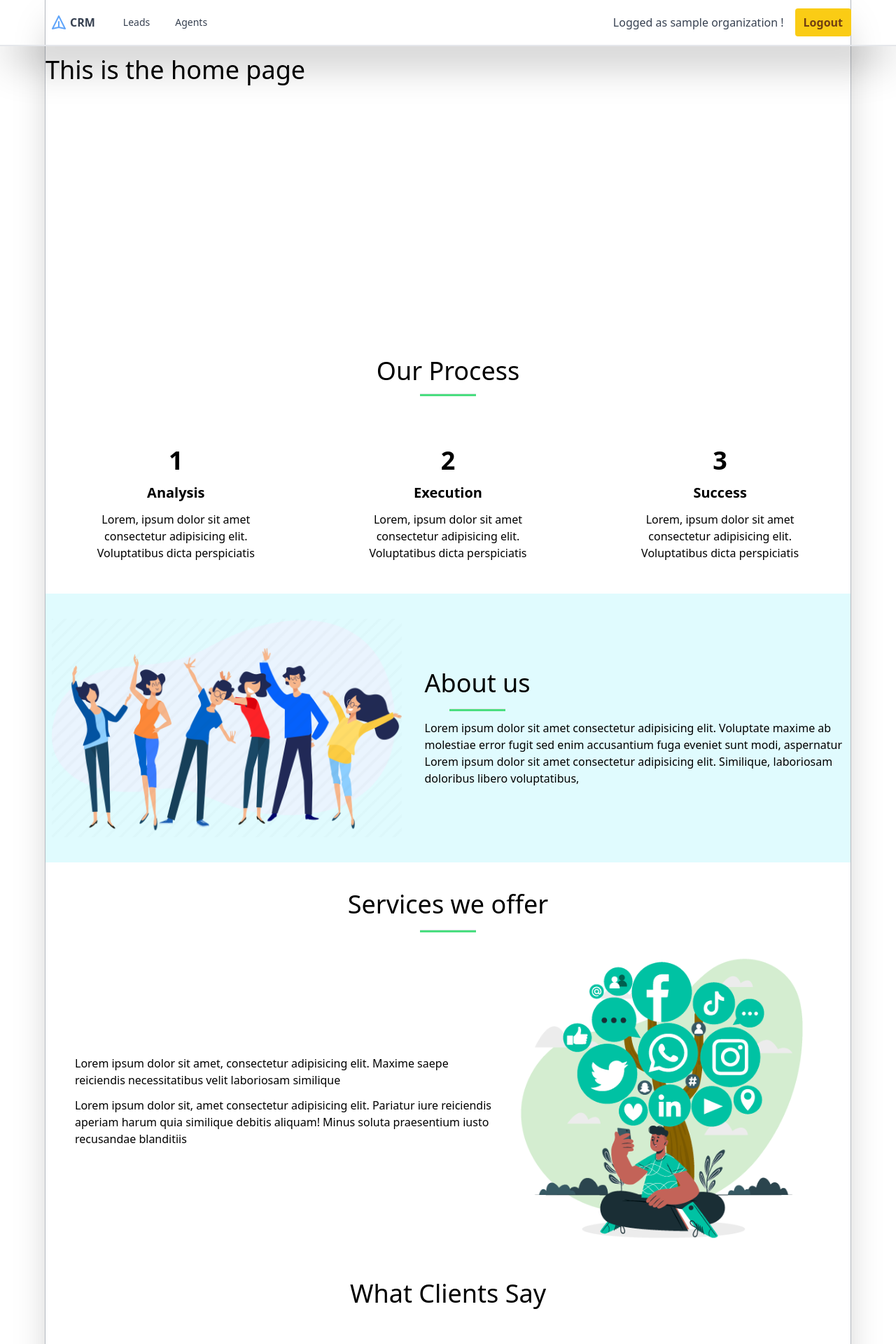
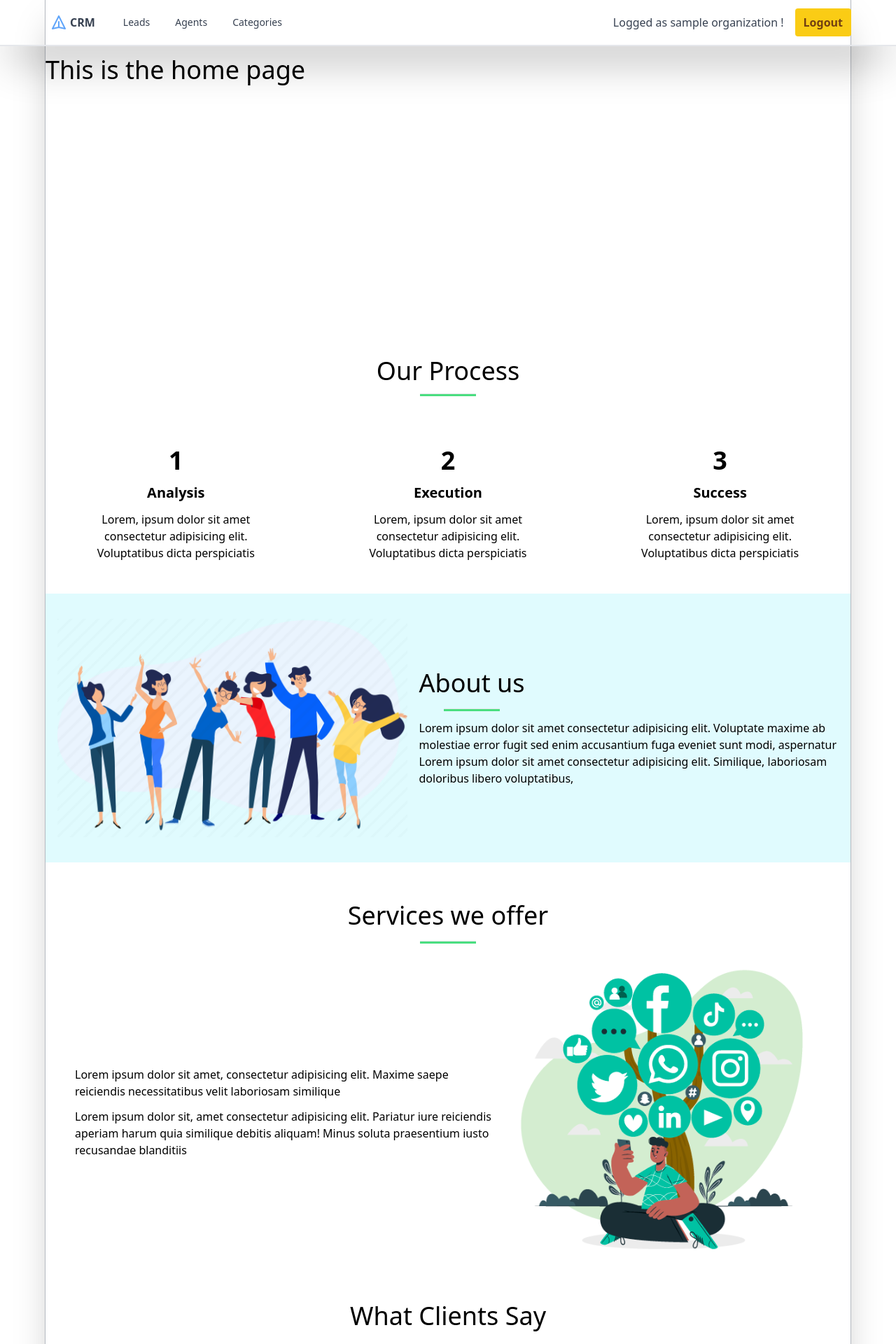
Before and after one commit to kilundi/CRM, a Django app: page / in a window 1280 px wide. Shown: the top 1920 px of the page at 70% size. Run offline with Django 5.2, Linux system fonts and the light colour scheme; the visitor is signed in with stand-in values (Sample User, id 1); some libraries are stand-ins or nearby versions.

Commit message:
small device modification

```diff
--- a/agents/templates/agents/agent_create.html
+++ b/agents/templates/agents/agent_create.html
@@ -14,8 +14,8 @@
 
 {% block content %}
 
-<div class="flex flex-col items-center justify-center p-16 w-full max-h-full">
-    <a href="{% url 'agents:agents_list' %}">Go back to Agent_list</a>
+<div class="flex flex-col items-center justify-center md:p-16 w-full max-h-full">
+    <a class="text-blue-600 underline" href="{% url 'agents:agents_list' %}">Go back to Agents</a>
 
 
 
--- a/agents/templates/agents/agent_list.html
+++ b/agents/templates/agents/agent_list.html
@@ -16,7 +16,7 @@
 
 
     <div class="w-full text-center">
-        <h1 class="text-4xl font-header">Agents</h1>
+        <h1 class="text-2xl md:text-4xl font-header">Agents</h1>
     </div>
 
     {% if agents %}
--- a/agents/templates/agents/agent_update.html
+++ b/agents/templates/agents/agent_update.html
@@ -15,10 +15,10 @@
 {% block content %}
 
 
-<div class="flex flex-col items-center justify-center p-16 w-full max-h-full">
-    <a href="{% url 'agents:agents_list' %}">Go back to agent_list</a>
+<div class="flex flex-col items-center justify-center md:p-16 w-full max-h-full">
+    <a class="text-blue-600 underline" href="{% url 'agents:agents_list' %}">Go back to agents</a>
 
-    <h1>{{ agent.user }} update</h1>
+    <h1 class="mt-4">{{ agent.user }} update</h1>
 
 
     <div class="flex flex-col items-center justify-center max-h-full dark w-full ">
--- a/leads/templates/leads/category_create.html
+++ b/leads/templates/leads/category_create.html
@@ -14,7 +14,7 @@
 
 {% block content %}
 
-<div class="flex flex-col items-center justify-center p-16 w-full max-h-full">
+<div class="flex flex-col items-center justify-center md:p-16 w-full max-h-full">
     <a href="{% url 'leads:category_list' %}">Go back to Categories</a>
 
 
--- a/leads/templates/leads/category_list.html
+++ b/leads/templates/leads/category_list.html
@@ -19,7 +19,7 @@
     </div>
     <div class="container px-5 mx-auto">
         <div class="flex flex-col text-center w-full mb-20">
-            <h1 class="sm:text-4xl text-3xl font-medium title-font mb-2 text-gray-900">Categories</h1>
+            <h1 class="text-2xl md:text-4xl font-medium title-font mb-2 text-gray-900">Categories</h1>
             <p class="lg:w-2/3 mx-auto leading-relaxed text-base">These categories segment the leads</p>
         </div>
         <div class="max-w-[500px] w-full mx-auto overflow-auto shadow-[rgba(13,_38,_76,_0.19)_0px_9px_20px] rounded-xl">
--- a/leads/templates/leads/category_update.html
+++ b/leads/templates/leads/category_update.html
@@ -14,7 +14,7 @@
 
 {% block content %}
 
-<div class="flex flex-col items-center justify-center p-16 w-full max-h-full">
+<div class="flex flex-col items-center justify-center md:p-16 w-full max-h-full">
     <a href="{% url 'leads:category_list' %}">Go back to Categories</a>
 
 
--- a/leads/templates/leads/home.html
+++ b/leads/templates/leads/home.html
@@ -26,12 +26,12 @@
 
     <div class="w-full rounded-t-xl bg-cover bg-center bg-custom-image h-96 bg-opacity-20">
 
-        <h1 class="text-4xl">This is the home page</h1>
+        <h1 class="text-2xl md:text-4xl">This is the home page</h1>
     </div>
 
     <div class="w-full min-h-96 flex flex-col justify-around items-center gap-3 pt-4 pb-4">
         <div class="flex flex-col justify-center items-center gap-3">
-            <h1 class="text-4xl font-header">Our Process</h1>
+            <h1 class="text-2xl md:text-4xl font-header">Our Process</h1>
 
             <hr class="w-20 h-1 bg-green-400">
 
@@ -75,16 +75,16 @@
 
     </div>
     <div
-        class="w-full min-h-96 flex flex-col md:flex-row justify-around items-center gap-4 mb-10 bg-cyan-300 bg-opacity-20">
+        class="w-full p-4 min-h-96 flex flex-col md:flex-row justify-around items-center gap-4 mb-10 bg-cyan-300 bg-opacity-20">
 
         <div class="max-w-[500px]">
             <img src="{% static 'images/about-us.png' %}" alt="about us" class="w-full h-full object-cover">
         </div>
 
-        <div class=" max-w-[800px] md:max-w-[600px] w-full flex flex-col gap-3  ">
+        <div class="max-w-[800px] md:max-w-[600px] w-full flex flex-col gap-3  ">
             <div class="flex justify-center items-center md:justify-start">
                 <div class="flex flex-col justify-center items-center w-fit gap-4">
-                    <h1 class="text-4xl font-header">About us</h1>
+                    <h1 class="text-2xl md:text-4xl font-header">About us</h1>
                     <hr class="w-20 h-1 bg-green-400">
                 </div>
             </div>
@@ -103,10 +103,10 @@
         </div>
 
     </div>
-    <div class="w-full min-h-96 flex flex-col gap-4">
+    <div class="w-full p-4 min-h-96 flex flex-col gap-4">
         <div class="w-full flex flex-col justify-center items-center">
             <div class="flex flex-col justify-center items-center gap-4">
-                <h1 class="text-4xl font-header">Services we offer</h1>
+                <h1 class="text-2xl md:text-4xl font-header">Services we offer</h1>
                 <hr class="w-20 h-1 bg-green-400">
             </div>
         </div>
--- a/leads/templates/leads/lead_category_update.html
+++ b/leads/templates/leads/lead_category_update.html
@@ -13,7 +13,7 @@
 {% block content %}
 
 
-<div class="flex flex-col items-center justify-center p-16 w-full max-h-full">
+<div class="flex flex-col items-center justify-center md:p-16 w-full max-h-full">
     <a href="{% url 'leads:lead_list' %}">Go back to leads</a>
 
 
@@ -23,7 +23,7 @@
 
     <div class="flex flex-col items-center justify-center max-h-full dark w-full">
         <div class="w-full max-w-md bg-formColor rounded-lg p-6 shadow-[inset_-12px_-8px_40px_#46464620]">
-            <h2 class="text-2xl font-bold mb-4 text-center">Lead Category Update</h2>
+            <h2 class="md:text-2xl font-bold mb-4 text-center">Lead Category Update</h2>
             <form class="flex flex-col gap-3" method="post">
                 {% csrf_token %}
 
--- a/leads/templates/leads/lead_create.html
+++ b/leads/templates/leads/lead_create.html
@@ -14,8 +14,8 @@
 
 {% block content %}
 
-<div class="flex flex-col items-center justify-center p-16 w-full max-h-full">
-    <a href="{% url 'leads:lead_list' %}">Go back to leads</a>
+<div class="flex flex-col items-center justify-center md:p-16 w-full max-h-full">
+    <a class="text-blue-600 underline" href="{% url 'leads:lead_list' %}">Go back to leads</a>
 
 
 
--- a/leads/templates/leads/lead_delete.html
+++ b/leads/templates/leads/lead_delete.html
@@ -17,7 +17,7 @@
 <div class="flex flex-col gap-4 items-center justify-center p-16 w-full max-h-full">
 
 
-    <h1 class="text-4xl text-red-600"> ARE YOU SURE YOU WANT TO DELETE THIS LEAD?</h1>
+    <h1 class="text-2xl md:text-4xl text-red-600"> ARE YOU SURE YOU WANT TO DELETE THIS LEAD?</h1>
     <p> <span class="font-bold"> First Name: </span> {{ lead.first_name }}</p>
     <hr>
     <p><span class="font-bold"> Last Name: </span>{{ lead.last_name }}</p>
--- a/leads/templates/leads/lead_detail.html
+++ b/leads/templates/leads/lead_detail.html
@@ -24,7 +24,7 @@
 
         <div class="max-w-[600px] w-full my-4">
             <div class="flex justify-around items-center gap-4 bg-gray-400 px-4 rounded-t-xl font-bold">
-                <a href="{% url 'leads:lead_list' %} " class=" hover:underline hover:text-blue-700 ">Go back to
+                <a href="{% url 'leads:lead_list' %} " class=" hover:underline hover:text-blue-700 ">Back to
                     leads</a>
 
                 {% if request.user.is_organizor %}
--- a/leads/templates/leads/lead_update.html
+++ b/leads/templates/leads/lead_update.html
@@ -16,10 +16,10 @@
 <!-- <div class="bg-cover bg-no-repeat bg-center p-16 flex flex-col items-center justify-center"
     style="background-image: url('{% static bg_image %}')"> -->
 
-<div class="flex flex-col items-center justify-center p-16 w-full max-h-full">
-    <a href="{% url 'leads:lead_list' %}">Go back to leads</a>
+<div class="flex flex-col items-center justify-center md:p-16 w-full max-h-full">
+    <a class="text-blue-600 underline" href="{% url 'leads:lead_list' %}">Go back to leads</a>
 
-    <h1>{{ lead }} update</h1>
+    <h1 class="mt-4">{{ lead }} update</h1>
 
 
     <div class="flex flex-col items-center justify-center max-h-full dark w-full">
--- a/leads/templates/leads/leads.html
+++ b/leads/templates/leads/leads.html
@@ -13,7 +13,7 @@
 
 <div class=" w-full min-h-96 flex flex-col justify-center items-center self-start ">
     <div class="w-full text-center">
-        <h1 class="text-4xl font-header">Leads</h1>
+        <h1 class="text-2xl md:text-4xl font-header">Leads</h1>
     </div>
 
     {% if lead_list or unassigned_leads.exists %}
--- a/templates/contactUsForm.html
+++ b/templates/contactUsForm.html
@@ -1,6 +1,7 @@
 <section class=" dark:bg-gray-900">
     <div class="py-8 lg:py-16 px-4 mx-auto max-w-screen-md ">
-        <h2 class="mb-4 text-4xl tracking-tight font-extrabold text-center text-gray-900 dark:text-white">Contact Us
+        <h2 class="mb-4 text-2xl md:text-4xl tracking-tight font-extrabold text-center text-gray-900 dark:text-white">
+            Contact Us
         </h2>
         <p class="mb-8 lg:mb-16 font-light text-center text-gray-500 dark:text-gray-400 sm:text-xl">Got a technical
             issue? Want to send feedback about a beta feature? Need details about our Business plan? Let us know.</p>
--- a/templates/footer.html
+++ b/templates/footer.html
@@ -8,7 +8,7 @@
                         <path stroke-linecap="round" stroke-linejoin="round" stroke-width="2"
                             d="M12 19l9 2-9-18-9 18 9-2zm0 0v-8" />
                     </svg>
-                    <span class="self-center text-2xl font-semibold whitespace-nowrap ">CRM</span>
+                    <span class="self-center text-xl md:text-2xl font-semibold whitespace-nowrap ">CRM</span>
                 </a>
             </div>
             <div class="grid grid-cols-2 gap-8 sm:gap-6 sm:grid-cols-3">
--- a/templates/navbar.html
+++ b/templates/navbar.html
@@ -25,6 +25,13 @@
                         {% if request.user.is_organizor %}
                         <a href="{% url 'agents:agents_list' %}"
                             class="block w-full py-2 px-4 text-sm hover:bg-gray-200">Agents</a>
+
+                        <a href="{% url 'leads:category_list' %}"
+                            class="block w-full py-2 px-4 text-sm hover:bg-gray-200">
+                            Categories
+                        </a>
+
+
                         {% endif %}
                         {% endif %}
 
@@ -96,25 +103,24 @@
 
                         </div>
                     </a>
-
-                    <a href="{% url 'leads:lead_create' %}" class="block w-full  text-sm ">
+                    {% if request.user.is_organizor %}
+                    <a href="{% url 'leads:category_list' %}" class="block w-full  text-sm ">
                         <div
                             class="flex   bg-slate-300 p-3 cursor-pointer rounded-xl justify-start items-center hover:text-SECONDARY1 hover:bg-slate-500 font-bold">
-                            Create
-                            Lead
+                            Categories
 
                         </div>
                     </a>
 
+
                     <a href="{% url 'agents:agents_list' %}" class="block w-full  text-sm ">
                         <div
                             class="flex   bg-slate-300 p-3 cursor-pointer rounded-xl justify-start items-center hover:text-SECONDARY1 hover:bg-slate-500 font-bold">
-                            agent
-                            list
+                            Agents
 
                         </div>
                     </a>
-
+                    {% endif %}
                 </div>
 
                 <div class=" md:flex  space-x-1 w-full flex flex-col justify-center items-center gap-2">
@@ -124,9 +130,8 @@
                         Hi {{ request.user.username }} !
                     </div>
 
-                    <a href="{% url 'logout'%}" class=" text-sm w-full ">
                     <div
-                            class="flex   bg-slate-300 p-3 cursor-pointer rounded-xl justify-start items-center hover:text-SECONDARY1 hover:bg-slate-500">
+                        class="flex w-full  bg-slate-300 p-3 cursor-pointer rounded-xl justify-start items-center hover:text-SECONDARY1 hover:bg-slate-500">
 
                         <form method="post" action="{% url 'logged_out' %}">
                             {% csrf_token %}
@@ -134,7 +139,6 @@
                             <button class=" font-bold" type="submit">Logout</button>
                         </form>
                     </div>
-                    </a>
                 </div>
                 {% else %}
                 <div class="flex gap-4 w-full bg-slate-300 p-3 cursor-pointer rounded-xl justify-center items-center">
--- a/templates/registration/login.html
+++ b/templates/registration/login.html
@@ -14,7 +14,7 @@
 
 {% block content %}
 
-<div class="flex flex-col items-center justify-center p-16 w-full min-h-96 ">
+<div class="flex flex-col items-center justify-center md:p-16 w-full min-h-96 ">
 
 
     <div class="flex flex-col items-center justify-center max-h-full dark w-full">
--- a/templates/registration/signup.html
+++ b/templates/registration/signup.html
@@ -18,7 +18,7 @@
 
 
 <div class="flex items-center justify-center dark shadow-[inset_-12px_-8px_40px_#46464620] rounded-xl ">
-    <div class="w-full p-7 max-w-md rounded-lg">
+    <div class="w-full md:p-7 max-w-md rounded-lg">
         <form id="signup-form" method="post">
             {% csrf_token %}
             {{ form|crispy }}
--- a/templates/testimonial.html
+++ b/templates/testimonial.html
@@ -3,7 +3,7 @@
 
     <!-- Section Header Starts -->
     <header class="section-header">
-        <h1 class="text-4xl font-header">What Clients Say</h1>
+        <h1 class="text-xl md:text-4xl font-header">What Clients Say</h1>
     </header>
     <!-- Section Header Ends -->
 
```
Also changed, not shown: leads/templates/leads/category_delete.html (+5 -4 lines). Lines whose indentation alone changed are shown as unchanged.
